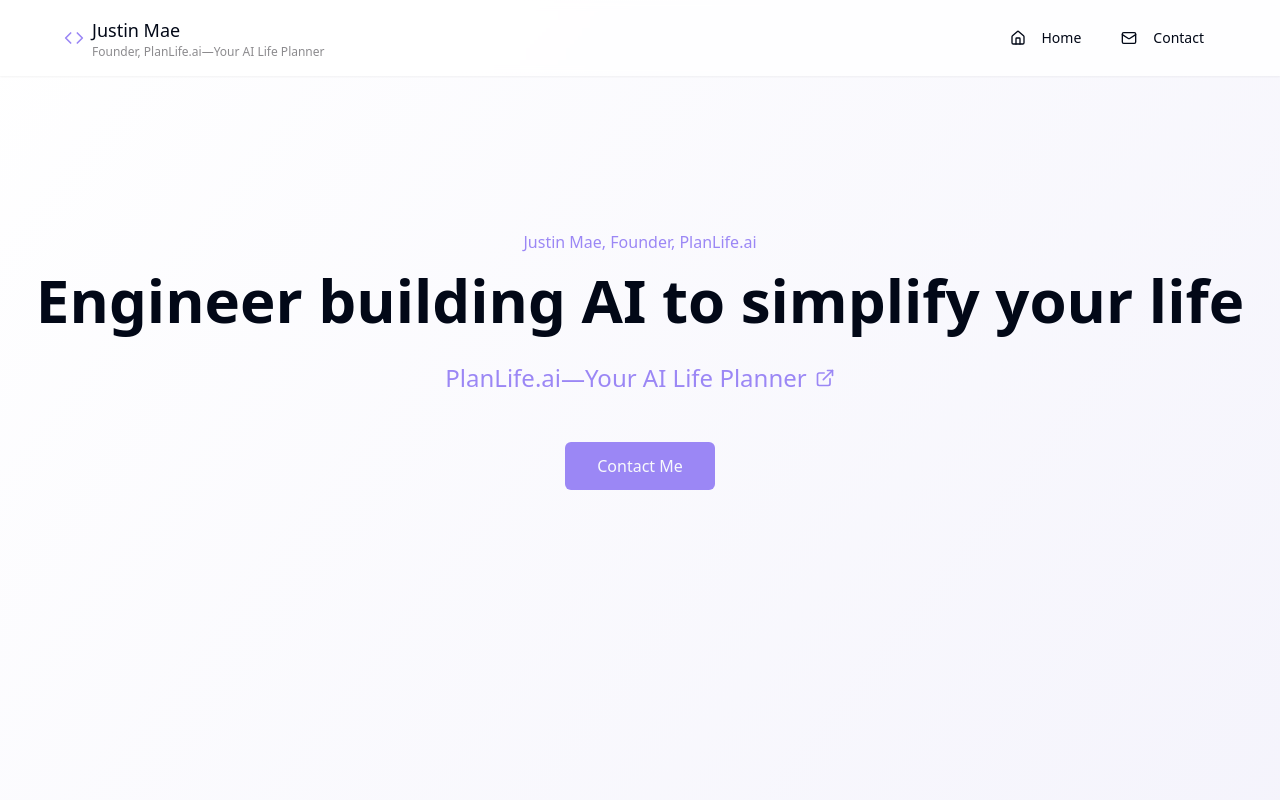
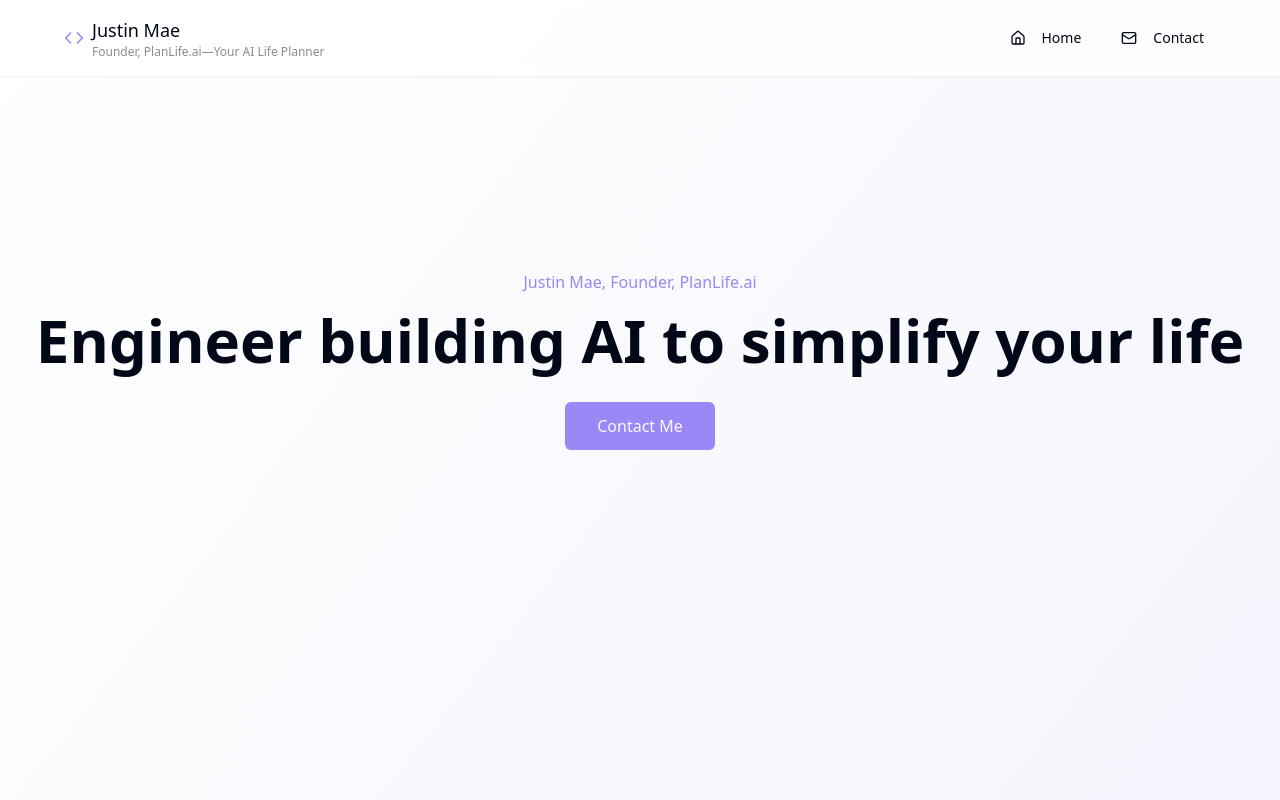
Before and after one commit to justinmae/justinmae.com, a React (Vite) app: page / in a window 1280 px wide. Shown: the top 800 px of the page. Built offline with nearby package versions, Linux system fonts and the light colour scheme.

Commit message:
Remove code
This commit removes some code.

```diff
--- a/src/components/sections/Hero.tsx
+++ b/src/components/sections/Hero.tsx
@@ -16,16 +16,6 @@ export const Hero = () => {
       <h1 className="text-4xl md:text-6xl font-bold mb-8 animate-fade-up" style={{ animationDelay: "0.3s" }}>
         Engineer building AI to simplify your life
       </h1>
-      <a
-        href="https://planlife.ai"
-        target="_blank"
-        rel="noopener noreferrer"
-        className="text-xl md:text-2xl text-accent-primary hover:text-accent-secondary flex items-center gap-2 transition-all duration-300 mb-12 animate-fade-up font-medium"
-        style={{ animationDelay: "0.4s" }}
-      >
-        PlanLife.ai—Your AI Life Planner
-        <ExternalLink className="w-5 h-5 inline-block" />
-      </a>
       <div className="flex gap-4 animate-fade-up" style={{ animationDelay: "0.5s" }}>
         <Button
           className="bg-accent-primary hover:bg-accent-secondary transition-colors px-8 py-6 text-base"
```
